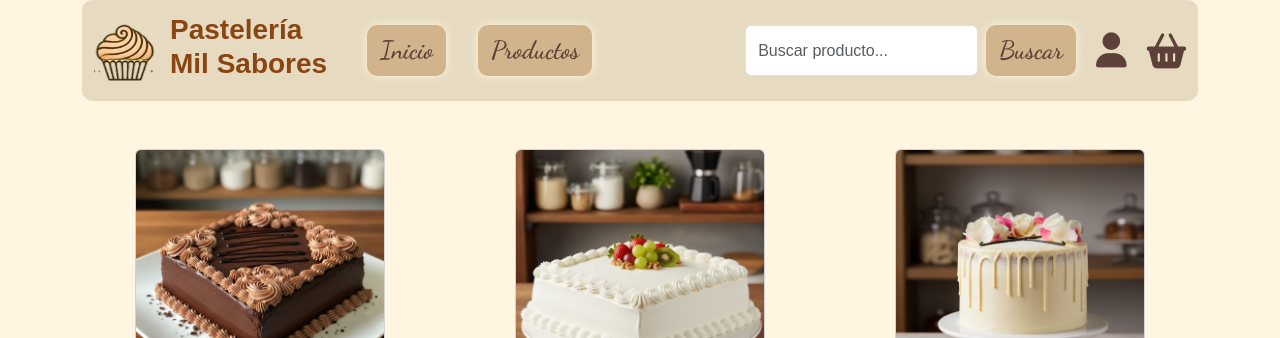
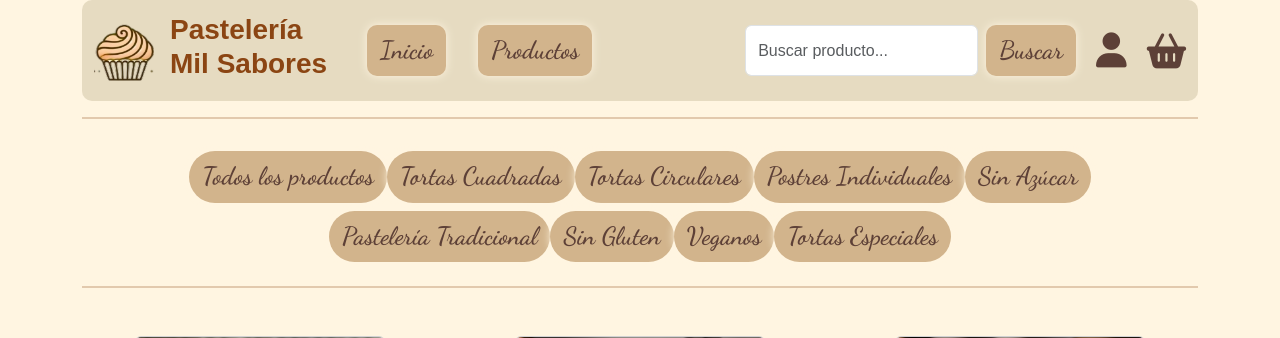
Before and after one commit to Prii231/Migracion-Pasteleria, a React (Create React App) app: page /catalogo in a window 1280 px wide. Shown: the top 338 px of the page. Built offline with nearby package versions, Linux system fonts and the light colour scheme.

Commit message:
Diseño de filtro ok

```diff
--- a/src/Components/Catalogo.js
+++ b/src/Components/Catalogo.js
@@ -6,13 +6,14 @@ import Col from 'react-bootstrap/Col';
 import Card from 'react-bootstrap/Card';
 import Button from 'react-bootstrap/Button';
 import TarjetasCatalogo from './TarjetasCatalogo';
-import filtro from './filtro';
+import FiltroProductos from './filtro';
 
 function CatalogoProductos() {
     return (
-
         <Container>
-            <filtro />
+            <hr style={{color:'#8B4513', height: '10%', borderWidth:'2px'}} />
+            <FiltroProductos />
+            <hr style={{color:'#8B4513', height: '10%', borderWidth:'2px'}} />
             <Row className="mt-5">
 
                 <Col xl={4} className="d-flex justify-content-center">
--- a/src/Components/filtro.js
+++ b/src/Components/filtro.js
@@ -1,32 +1,78 @@
 import React from 'react';
 
 
-function filtro() {
+function FiltroProductos () {
     return (
-        <section class="container my-4">
-            <div class="filter-container">
-                <div class="text-center">
-                    <button class="btn filtro-boton botones my-2" style="border-radius: 50px;" data-filter="all">Todos los
-                        productos</button>
-                    <button class="btn filtro-boton botones" style="border-radius: 50px;"
-                        data-filter="torta-cuadrada">Tortas Cuadradas</button>
-                    <button class="btn filtro-boton botones" style="border-radius: 50px;"
-                        data-filter="torta-circular">Tortas Circulares</button>
-                    <button class="btn filtro-boton botones" style="border-radius: 50px;"
-                        data-filter="postre-individual">Postres Individuales</button>
-                    <button class="btn filtro-boton botones" style="border-radius: 50px;" data-filter="sin-azucar">Sin
-                        Azúcar</button>
-                    <button class="btn filtro-boton botones" style="border-radius: 50px;"
-                        data-filter="pasteleria-tradicional">Pastelería Tradicional</button>
-                    <button class="btn filtro-boton botones" style="border-radius: 50px;" data-filter="sin-gluten">Sin
-                        Gluten</button>
-                    <button class="btn filtro-boton botones" style="border-radius: 50px;"
-                        data-filter="vegano">Veganos</button>
-                    <button class="btn filtro-boton botones" style="border-radius: 50px;" data-filter="especial">Tortas
-                        Especiales</button>
+        <section className="container my-4">
+            <div className="filter-container">
+                <div className="text-center">
+                    <button
+                        className="btn filtro-boton botones my-2"
+                        style={{ borderRadius: '50px' }}
+                        data-filter="all"
+                    >
+                        Todos los productos
+                    </button>
+                    <button
+                        className="btn filtro-boton botones"
+                        style={{ borderRadius: '50px' }}
+                        data-filter="torta-cuadrada"
+                    >
+                        Tortas Cuadradas
+                    </button>
+                    <button
+                        className="btn filtro-boton botones"
+                        style={{ borderRadius: '50px' }}
+                        data-filter="torta-circular"
+                    >
+                        Tortas Circulares
+                    </button>
+                    <button
+                        className="btn filtro-boton botones"
+                        style={{ borderRadius: '50px' }}
+                        data-filter="postre-individual"
+                    >
+                        Postres Individuales
+                    </button>
+                    <button
+                        className="btn filtro-boton botones"
+                        style={{ borderRadius: '50px' }}
+                        data-filter="sin-azucar"
+                    >
+                        Sin Azúcar
+                    </button>
+                    <button
+                        className="btn filtro-boton botones"
+                        style={{ borderRadius: '50px' }}
+                        data-filter="pasteleria-tradicional"
+                    >
+                        Pastelería Tradicional
+                    </button>
+                    <button
+                        className="btn filtro-boton botones"
+                        style={{ borderRadius: '50px' }}
+                        data-filter="sin-gluten"
+                    >
+                        Sin Gluten
+                    </button>
+                    <button
+                        className="btn filtro-boton botones"
+                        style={{ borderRadius: '50px' }}
+                        data-filter="vegano"
+                    >
+                        Veganos
+                    </button>
+                    <button
+                        className="btn filtro-boton botones"
+                        style={{ borderRadius: '50px' }}
+                        data-filter="especial"
+                    >
+                        Tortas Especiales
+                    </button>
                 </div>
             </div>
         </section>
     );
-}
-export default filtro;
+};
+
+export default FiltroProductos;
```
